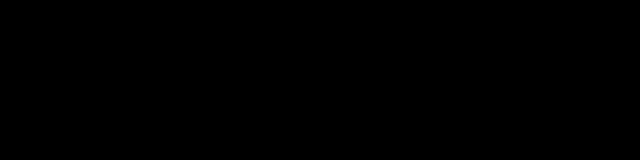
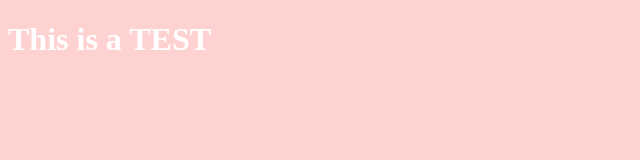
Before and after one commit to bernardogarza/restaurantJS, a website built with webpack: page src/index.html in a window 1280 px wide. Shown: the whole page, without its empty margins (0-640 px from the left). Built offline with nearby package versions, Linux system fonts and the light colour scheme.

Commit message:
created scripts

```diff
--- a/src/index.js
+++ b/src/index.js
@@ -1,2 +1,4 @@
 import './style/main.scss';
 import './static/logo-tacos.png';
+
+document.body.innerHTML = `<h1>This is a TEST</h1>`
--- /dev/null
+++ b/src/style/_variables.scss
@@ -0,0 +1 @@
+$hover-bg: rgba(255, 0, 0, 0.178);
--- a/src/style/main.scss
+++ b/src/style/main.scss
@@ -1,4 +1,6 @@
+@import "_variables.scss";
+
 body{
-    background: black;
+    background: $hover-bg;
     color: white;
 }
```
Also changed, not shown: package.json (+5 -2 lines), dist/main.css, dist/main.js, 1 other file.
